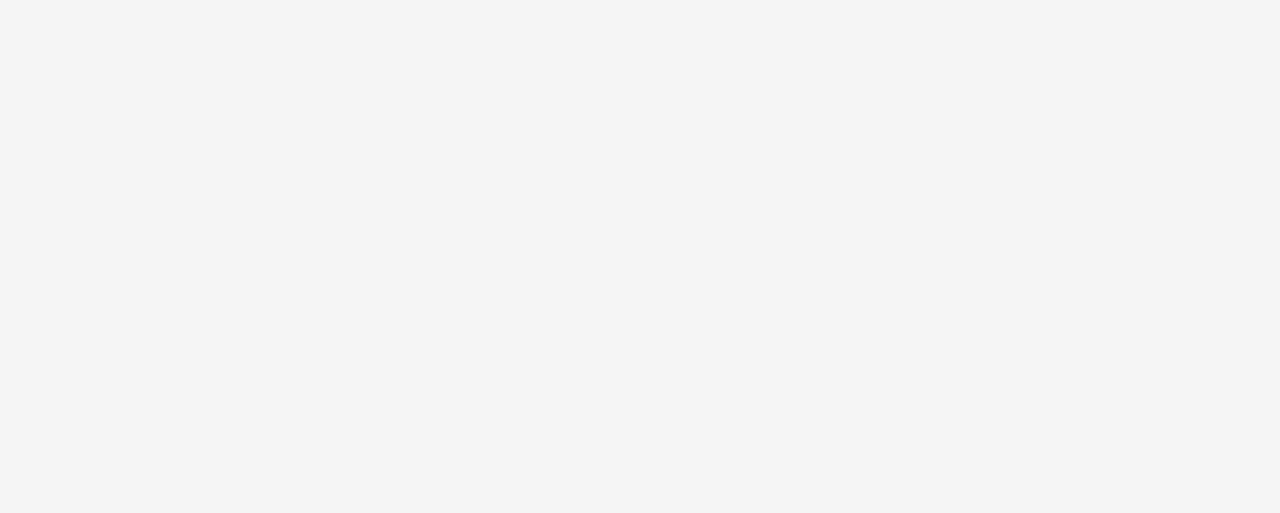
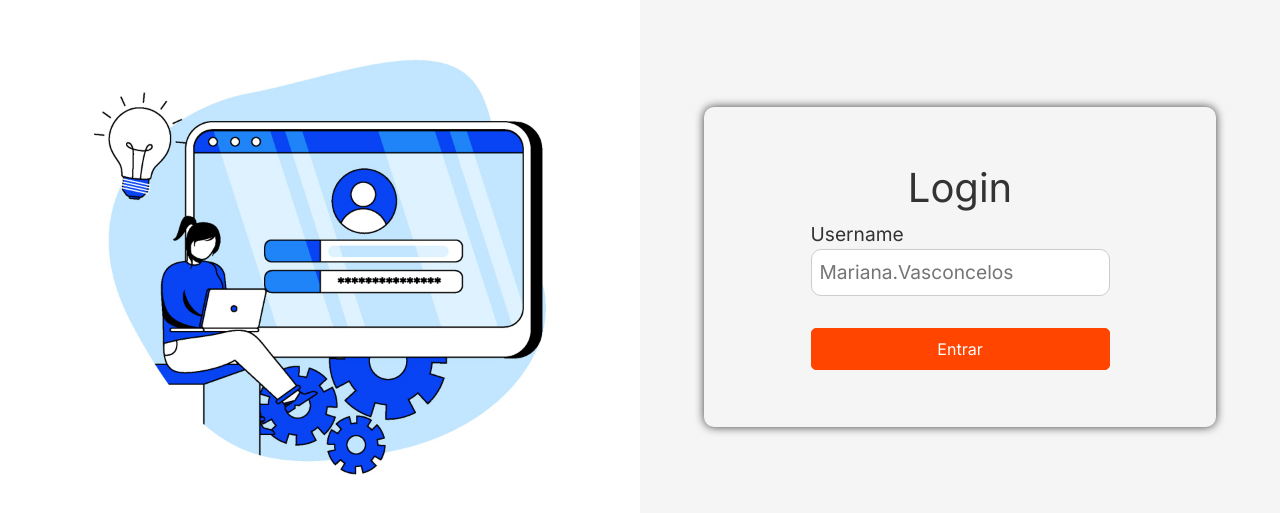
Before and after one commit to joaolucasmuniz/psl-htm-frontend, a React (Vite) app: page / in a window 1280 px wide. Before the commit this address had no page. Shown: the part 133-646 px from the top of the page. Built offline with nearby package versions, Linux system fonts and the light colour scheme; the HTML template or start-up script is replaced by a standard one.

Commit message:
Add login route to App component

```diff
--- a/src/App.tsx
+++ b/src/App.tsx
@@ -12,6 +12,7 @@ function App() {
   return (
 
     <Routes>
+      <Route path="/" element={ <Login /> } />
       <Route path="/login" element={ <Login /> } />
       <Route element={ <Layout /> }>
         <Route path="/clients" element={ <ListClients /> } />
```
Also changed, not shown: vercel.json (added).
